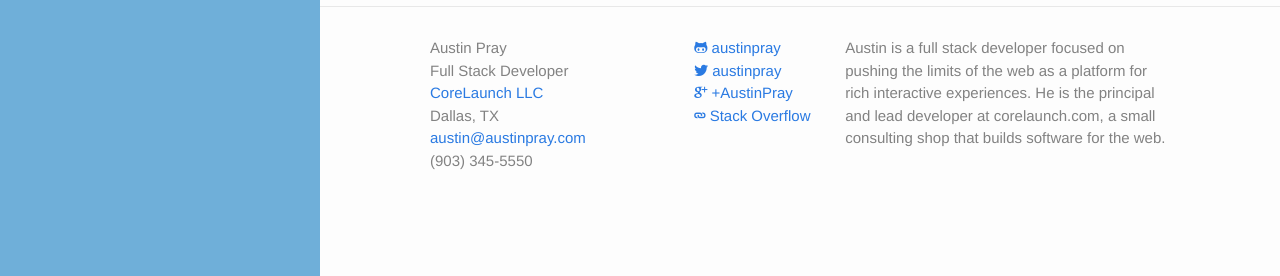
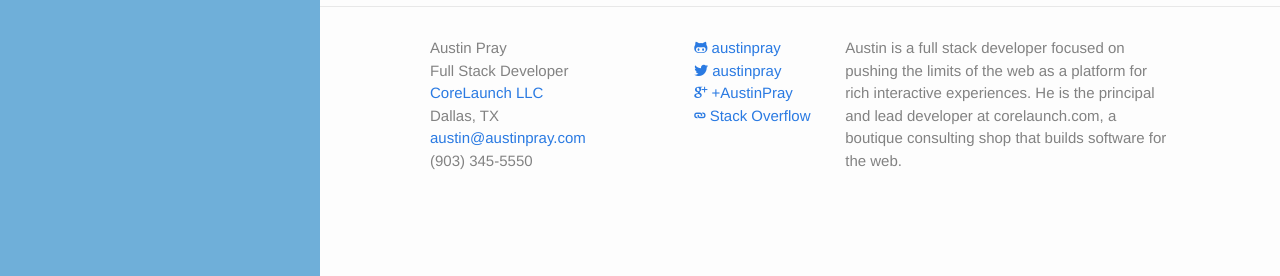
Before and after one commit to austinpray/austinpray.com, a Jekyll site: the page built from index.html, in a window 1280 px wide. Shown: the part 621-897 px from the top of the page. Built offline with Jekyll 4.4.1, drawn with Linux system fonts in a browser that asks for light colours.

Commit message:
Update _config.yml

```diff
--- a/_config.yml
+++ b/_config.yml
@@ -6,7 +6,7 @@ email: austin@austinpray.com
 description: > # this means to ignore newlines until "baseurl:"
   Austin is a full stack developer focused on pushing the limits of the web as
   a platform for rich interactive experiences. He is the principal and lead
-  developer at corelaunch.com, a small consulting shop that builds software for
+  developer at corelaunch.com, a boutique consulting shop that builds software for
   the web.
 baseurl: "" # the subpath of your site, e.g. /blog/
 url: "http://austinpray.com" # the base hostname & protocol for your site
```
